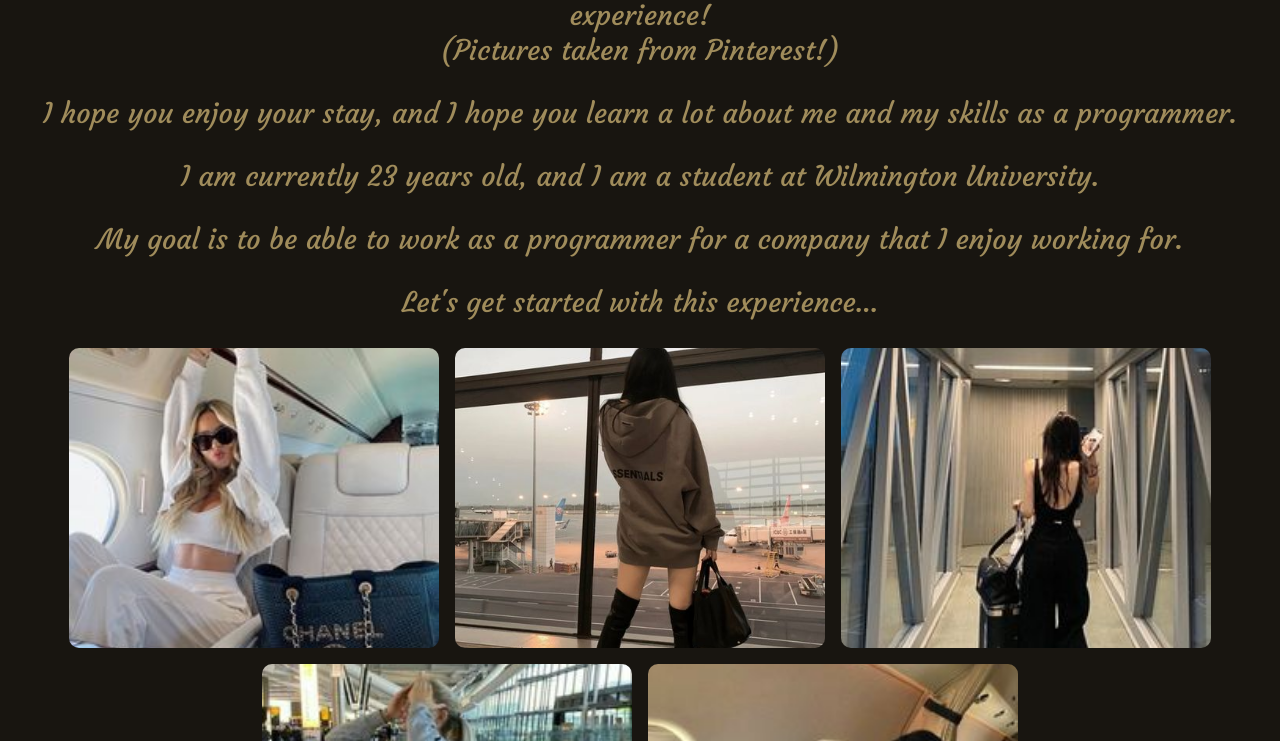
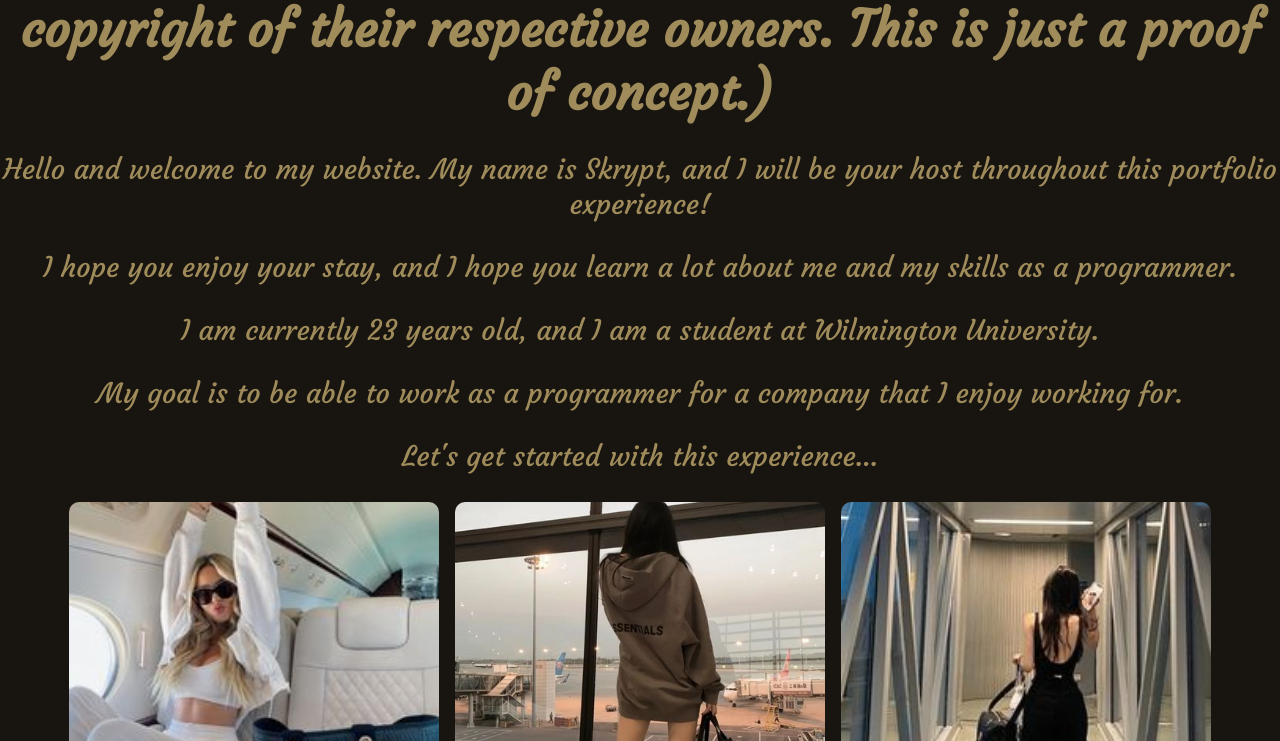
Before and after one commit to Skrypt1/Skrypt1.github.io, a plain HTML site: page index.html in a window 1280 px wide. Shown: the part 217-958 px from the top of the page. Drawn offline with Linux system fonts and the light colour scheme; a script that the page names is missing.

Commit message:
Updated index.html

```diff
--- a/index.html
+++ b/index.html
@@ -20,7 +20,8 @@
 <body>
 
     <h1>Personal Portfolio</h1>
-    <p>Hello and welcome to my website. My name is Skrypt, and I will be your host throughout this portfolio experience! <br>(Pictures taken from Pinterest!)
+    <h1>(Pictures taken from Pinterest and are the direct copyright of their respective owners. This is just a proof of concept.)</h1>
+    <p>Hello and welcome to my website. My name is Skrypt, and I will be your host throughout this portfolio experience!
     <p>I hope you enjoy your stay, and I hope you learn a lot about me and my skills as a programmer.</p>
     <p>I am currently 23 years old, and I am a student at Wilmington University.</p>
     <p>My goal is to be able to work as a programmer for a company that I enjoy working for.</p>
```
